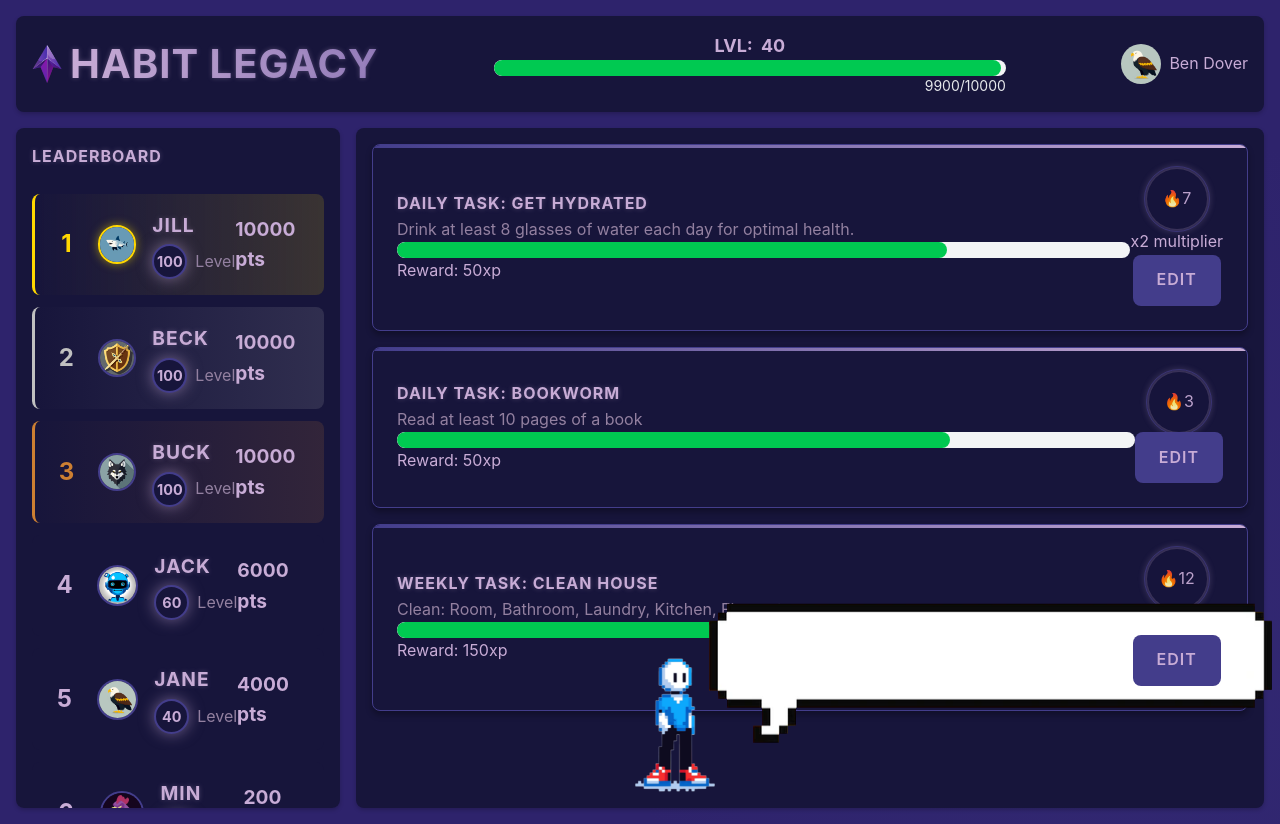
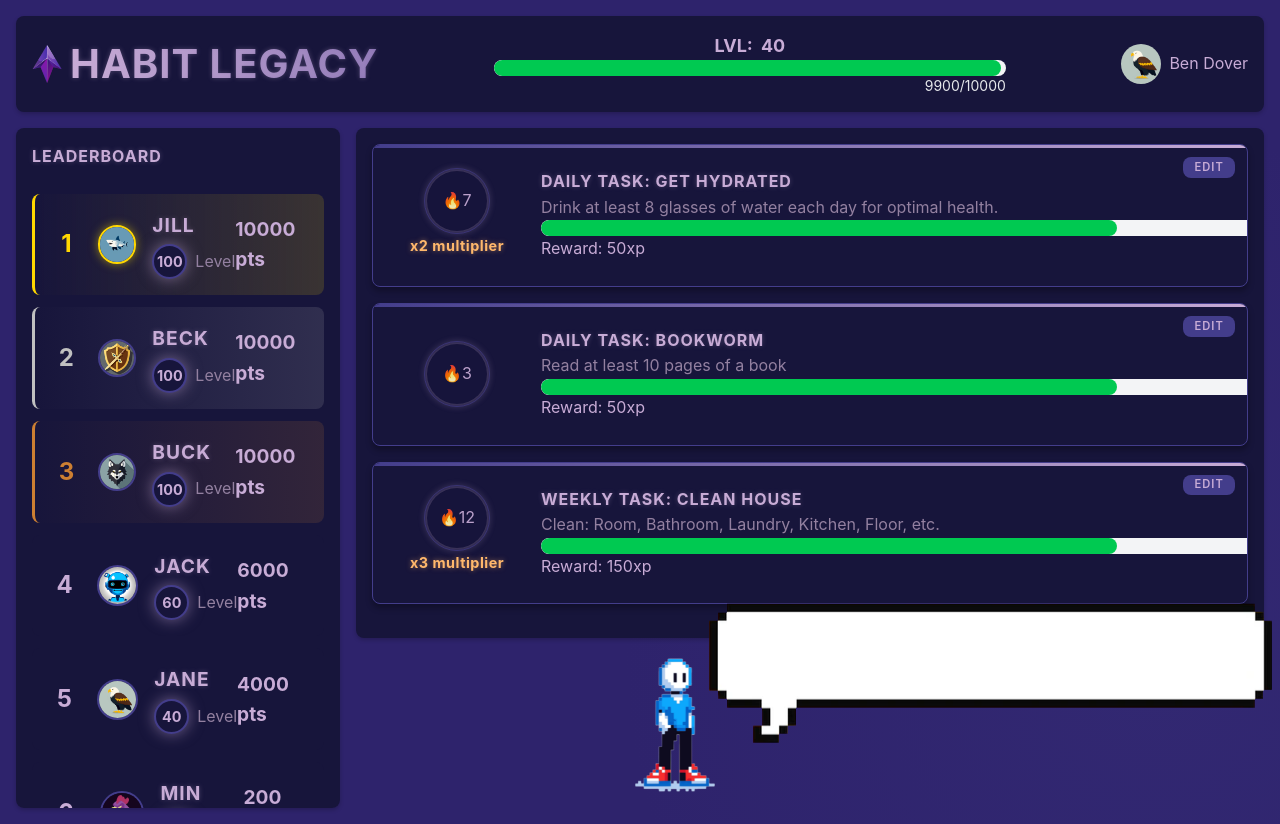
Before and after one commit to noahstew/hack-attack, a React (Vite) app in the folder habit-legacy/: page / in a window 1280 px wide. Shown: the top 824 px of the page. Built offline with nearby package versions, Linux system fonts and the light colour scheme.

Commit message:
Make the habit card look soo good damnnn

```diff
--- a/habit-legacy/src/App.css
+++ b/habit-legacy/src/App.css
@@ -30,6 +30,7 @@
   padding: 1rem;
   box-shadow: 0 2px 4px rgba(0, 0, 0, 0.2);
   overflow-y: auto;
+  height: 75%;
 }
 
 /* Responsive adjustments */
--- a/habit-legacy/src/components/HabitCard.jsx
+++ b/habit-legacy/src/components/HabitCard.jsx
@@ -36,8 +36,63 @@ const HabitCard = ({
   };
 
   return (
-    <div className="game-card flex flex-between">
+    <div className="game-card flex flex-between" style={{ position: 'relative' }}>
+      {!isEditing && (
+        <button
+          className="button"
+          onClick={handleEdit}
+          style={{
+            position: 'absolute',
+            top: '12px',
+            right: '12px',
+            padding: '0.3rem 0.7rem',
+            fontSize: '0.7rem',
+            lineHeight: '1',
+            zIndex: 5
+          }}
+        >
+          Edit
+        </button>
+      )}
+
       <div className="habit-content flex-1">
+        <div className="flex items-center">
+          <div style={{
+              width: '120px',  // Fixed width for consistent alignment
+              marginRight: '1.5rem',
+              display: 'flex',
+              flexDirection: 'column',
+              alignItems: 'center',
+              justifyContent: 'center',
+              flexShrink: 0,  // Prevents shrinking
+              alignSelf: 'center' // Ensures vertical centering
+          }}>
+            <div className="badge animate-pulse flex-center">
+              <span role="img" aria-label="fire">🔥</span>
+              <span>{streak}</span>
+            </div>
+
+            {streakMultiplier > 1 && (
+              <div
+                className="streak-multiplier text-center mt-3"
+                style={{
+                  color: '#ffb86c',
+                  fontWeight: 'bold',
+                  fontSize: '0.9rem',
+                  textShadow: '0 0 5px rgba(255, 184, 108, 0.5)',
+                  padding: '0.2rem 0',
+                  borderRadius: '4px',
+                  letterSpacing: '0.5px',
+                  textAlign: 'center',
+                  width: '100%'
+                }}
+              >
+                x{streakMultiplier} multiplier
+              </div>
+            )}
+          </div>
+
+          <div className="flex-1 flex flex-col justify-center">
             {isEditing ? (
               // Edit Mode
               <div className="habit-edit-form">
@@ -73,35 +128,16 @@ const HabitCard = ({
               <>
                 <h3>{title}</h3>
                 <p className="text-muted">{description}</p>
+                <div className="w-[48rem]">
                 <ProgressBar current={6} max={8} />
+                </div>
                 <div className="mt-4">
                   <span className="text-accent">Reward: {reward}</span>
                 </div>
               </>
             )}
           </div>
-
-      <div className="habit-streak flex flex-col items-center ml-4">
-        <div className="badge animate-pulse flex-center mb-2">
-          {/* Replace with your preferred fire icon */}
-          <span role="img" aria-label="fire">🔥</span>
-          <span>{streak}</span>
         </div>
-
-        {streakMultiplier > 1 && (
-          <div className="streak-multiplier text-accent">
-            x{streakMultiplier} multiplier
-          </div>
-        )}
-
-        {!isEditing && (
-          <button
-            className="button mt-2"
-            onClick={handleEdit}
-          >
-            Edit
-          </button>
-        )}
       </div>
     </div>
   );
```
Lines whose indentation alone changed are shown as unchanged.
